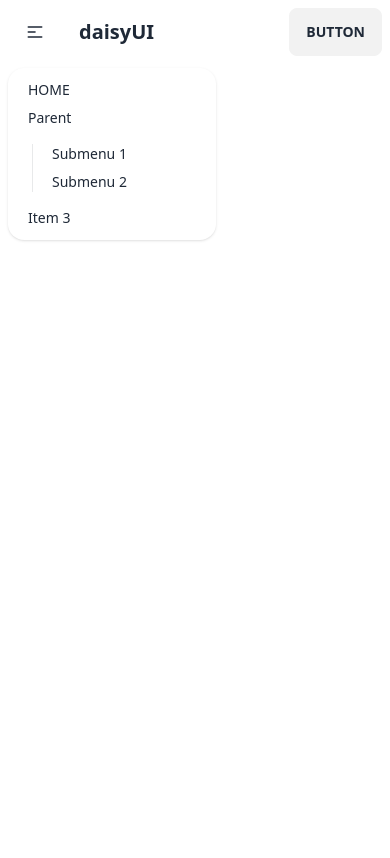
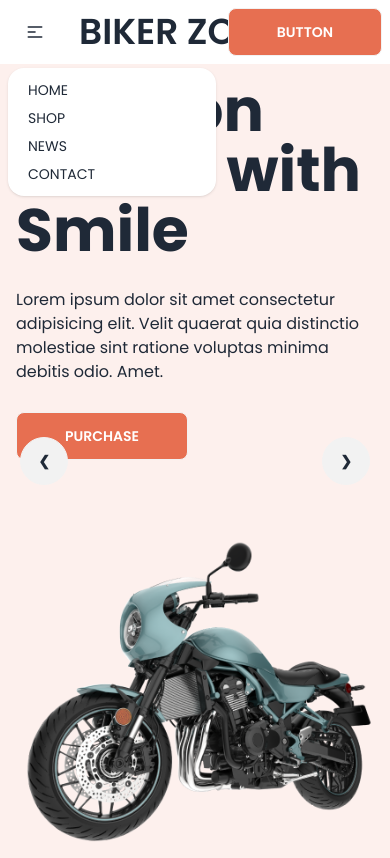
Before and after one commit to shamsu082277/Biker-zone-tailwind-daisyUI, a plain HTML site: page index.html in a window 390 px wide. Both pictures are taken after a click on the label 35 px from the left and 32 px from the top of the page. Drawn offline with nearby package versions, Linux system fonts and the light colour scheme.

Commit message:
add first slider

```diff
--- a/index.html
+++ b/index.html
@@ -1,5 +1,5 @@
 <!DOCTYPE html>
-<html lang="en">
+<html lang="en" data-theme="light">
 
 <head>
     <meta charset="UTF-8">
@@ -8,13 +8,43 @@
     <!-- Tailwind & DaisyUI CDN link -->
     <link href="https://cdn.jsdelivr.net/npm/daisyui@3.3.1/dist/full.css" rel="stylesheet" type="text/css" />
     <script src="https://cdn.tailwindcss.com"></script>
+    <!-- Google font poppins -->
+    <link rel="preconnect" href="https://fonts.googleapis.com">
+    <link rel="preconnect" href="https://fonts.gstatic.com" crossorigin>
+    <link href="https://fonts.googleapis.com/css2?family=Poppins:wght@400;500;600;700;800;900&display=swap"
+        rel="stylesheet">
+
+    <!-- Tailwind custom clases -->
+    <script>
+        tailwind.config = {
+            theme: {
+                extend: {
+                    colors: {
+                        clifford: '#da373d',
+                        'bike-primary': '#E76F51',
+                        'bike-primary-bg': 'rgba(231, 111, 81, 0.10)',
+                    }
+                }
+            }
+        }
+    </script>
+
+    <!-- Custom Styles -->
+
+
+    <style>
+        .font-poppins {
+            font-family: 'Poppins', sans-serif;
+        }
+    </style>
+
 </head>
 
-<body>
-    <header>
+<body class="font-poppins ">
+    <header class="container mx-auto">
         <nav>
             <div class="navbar bg-base-100">
-                <div class="navbar-start">
+                <div class="flex-1">
                     <div class="dropdown">
                         <label tabindex="0" class="btn btn-ghost lg:hidden">
                             <svg xmlns="http://www.w3.org/2000/svg" class="h-5 w-5" fill="none" viewBox="0 0 24 24"
@@ -24,42 +54,79 @@
                             </svg>
                         </label>
                         <ul tabindex="0"
-                            class="menu menu-sm dropdown-content mt-3 z-[1] p-2 shadow bg-base-100 rounded-box w-52">
+                            class="menu menu-sm dropdown-content mt-3 z-[1] p-2 shadow bg-base-100 rounded-box w-52 text-base">
                             <li><a>HOME</a></li>
-                            <li>
-                                <a>Parent</a>
-                                <ul class="p-2">
-                                    <li><a>Submenu 1</a></li>
-                                    <li><a>Submenu 2</a></li>
-                                </ul>
-                            </li>
-                            <li><a>Item 3</a></li>
+                            <li><a>SHOP</a></li>
+                            <li><a>NEWS</a></li>
+                            <li><a>CONTACT</a></li>
                         </ul>
                     </div>
-                    <a class="btn btn-ghost normal-case text-xl">daisyUI</a>
+                    <a class="btn btn-ghost normal-case text-4xl">BIKER ZONE</a>
                 </div>
                 <div class="navbar-center hidden lg:flex">
-                    <ul class="menu menu-horizontal px-1">
-                        <li><a>Item 1</a></li>
-                        <li tabindex="0">
-                            <details>
-                                <summary>Parent</summary>
-                                <ul class="p-2">
-                                    <li><a>Submenu 1</a></li>
-                                    <li><a>Submenu 2</a></li>
-                                </ul>
-                            </details>
-                        </li>
-                        <li><a>Item 3</a></li>
+                    <ul class="menu menu-horizontal px-1 text-base">
+                        <li><a class="text-blue">HOME</a></li>
+                        <li><a>SHOP</a></li>
+                        <li><a>NEWS</a></li>
+                        <li><a>CONTACT</a></li>
                     </ul>
                 </div>
-                <div class="navbar-end">
-                    <a class="btn">Button</a>
+                <div>
+                    <a class="btn bg-bike-primary  text-white px-12 py-4 ">Button</a>
                 </div>
             </div>
         </nav>
+        <!-- Carousel slider -->
+        <div class="carousel w-full bg-bike-primary-bg lg:h-[550px]">
+            <!-- slide 1 -->
+            <div id="slide1" class="carousel-item relative w-full">
+                <div class="flex flex-col lg:flex-row gap-20 p-4 lg:p-24">
+                    <div class="space-y-7 flex-1">
+                        <h2 class="text-6xl font-bold">
+                            Ride-on R15 V4 with Smile
+                        </h2>
+                        <p>
+                            Lorem ipsum dolor sit amet consectetur adipisicing elit. Velit quaerat quia distinctio molestiae sint ratione voluptas minima debitis odio. Amet.
+                        </p>
+                        <button class="btn bg-bike-primary  text-white px-12 py-4 " >Purchase</button>
+                    </div>
+                    <div class="flex-1">
+                        <img src="./images/slider/bike1.png" class="w-[400px]" />
+
+                    </div>
+                </div>
+                <div class="absolute flex justify-between transform -translate-y-1/2 left-5 right-5 top-1/2">
+                    <a href="#slide4" class="btn btn-circle">❮</a>
+                    <a href="#slide2" class="btn btn-circle">❯</a>
+                </div>
+            </div>
+            <!-- slide 2 -->
+            <div id="slide2" class="carousel-item relative w-full">
+                <img src="/images/slider/bike2.png" class="w-full" />
+                <div class="absolute flex justify-between transform -translate-y-1/2 left-5 right-5 top-1/2">
+                    <a href="#slide1" class="btn btn-circle">❮</a>
+                    <a href="#slide3" class="btn btn-circle">❯</a>
+                </div>
+            </div>
+            <!-- slide 3 -->
+            <div id="slide3" class="carousel-item relative w-full">
+                <img src="/images/slider/bike3.png" class="w-full" />
+                <div class="absolute flex justify-between transform -translate-y-1/2 left-5 right-5 top-1/2">
+                    <a href="#slide2" class="btn btn-circle">❮</a>
+                    <a href="#slide4" class="btn btn-circle">❯</a>
+                </div>
+            </div>
+            <!-- slide 4 -->
+            <div id="slide4" class="carousel-item relative w-full">
+                <img src="/images/slider/bike4.png" class="w-full" />
+                <div class="absolute flex justify-between transform -translate-y-1/2 left-5 right-5 top-1/2">
+                    <a href="#slide3" class="btn btn-circle">❮</a>
+                    <a href="#slide1" class="btn btn-circle">❯</a>
+                </div>
+            </div>
+        </div>
     </header>
-    <main>
+    <main class="">
 
     </main>
     <footer>
```
